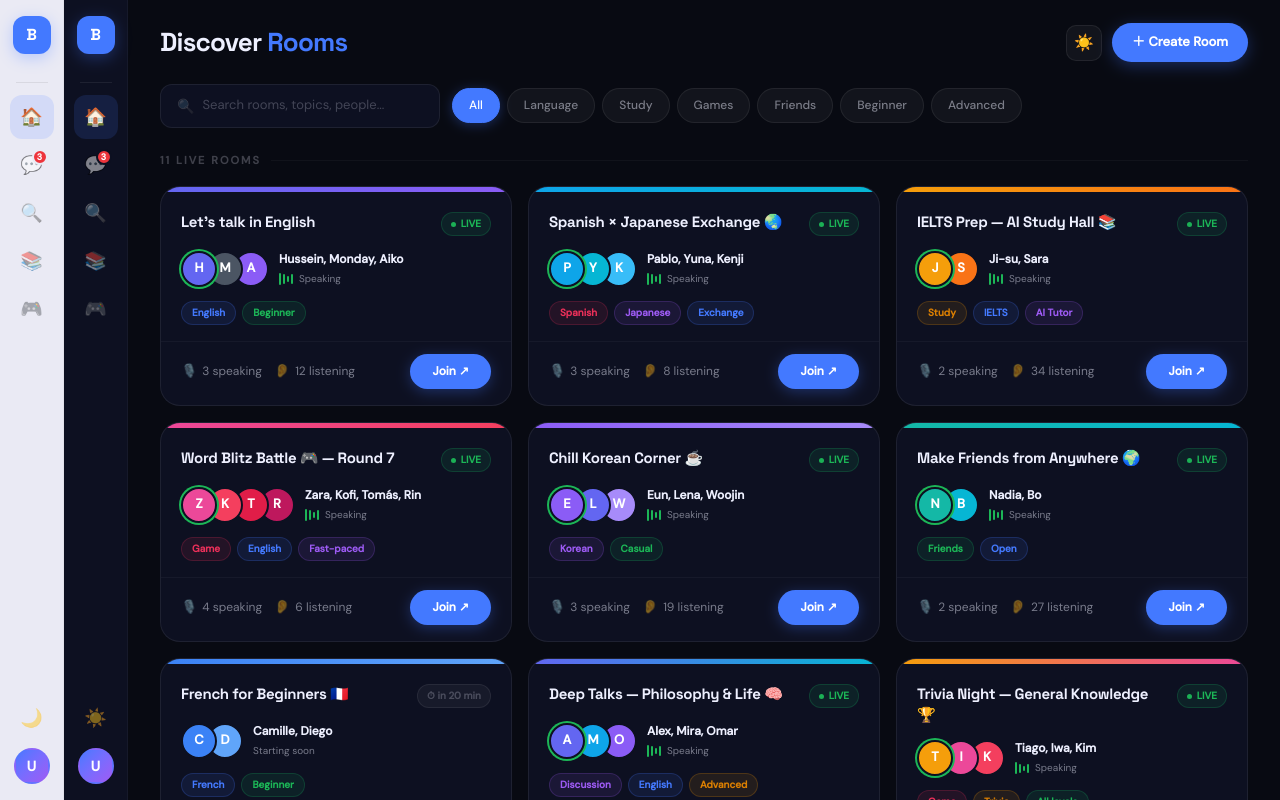
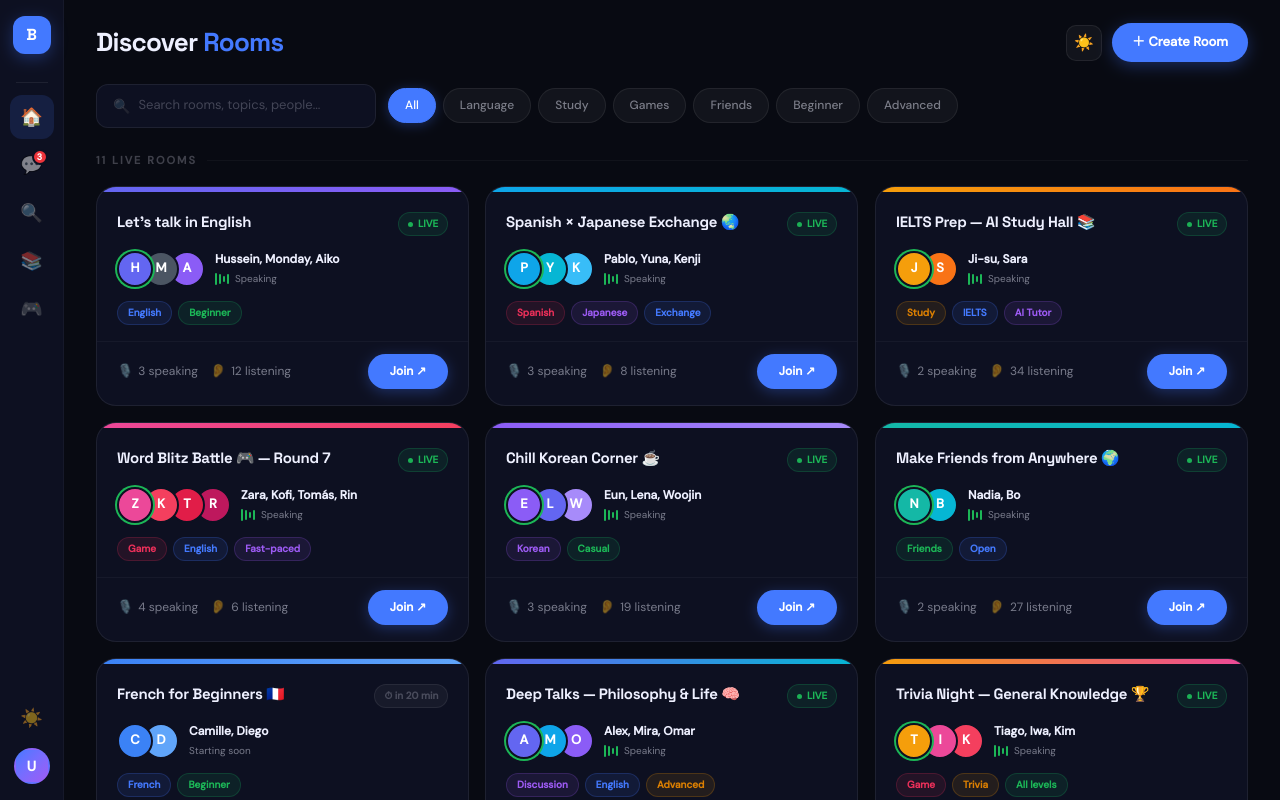
Before and after one commit to rzkadltm/brolyu-web, a React (Vite) app: page /app in a window 1280 px wide. Built offline with nearby package versions, Linux system fonts and the light colour scheme.

Commit message:
fix(routing): remove AppShell wrapper to fix duplicate icon rail
Prototypes are self-contained with their own nav rail. Wrapping
them in AppShell rendered a second IconRail on every app route.

```diff
--- a/src/App.tsx
+++ b/src/App.tsx
@@ -1,5 +1,4 @@
 import { BrowserRouter, Route, Routes, useParams } from 'react-router-dom'
-import AppShell from './layouts/AppShell'
 import HomePage from './prototypes/HomePage'
 import AuthPage from './prototypes/AuthPage'
 import AppPage from './prototypes/AppPage'
@@ -17,11 +16,9 @@ function App() {
       <Routes>
         <Route path="/" element={<HomePage />} />
         <Route path="/auth" element={<AuthPage />} />
-        <Route element={<AppShell />}>
-          <Route path="/app" element={<AppPage />} />
-          <Route path="/messages" element={<MessagesPage />} />
-          <Route path="/room/:id" element={<RoomPageKeyed />} />
-        </Route>
+        <Route path="/app" element={<AppPage />} />
+        <Route path="/messages" element={<MessagesPage />} />
+        <Route path="/room/:id" element={<RoomPageKeyed />} />
       </Routes>
     </BrowserRouter>
   )
```
